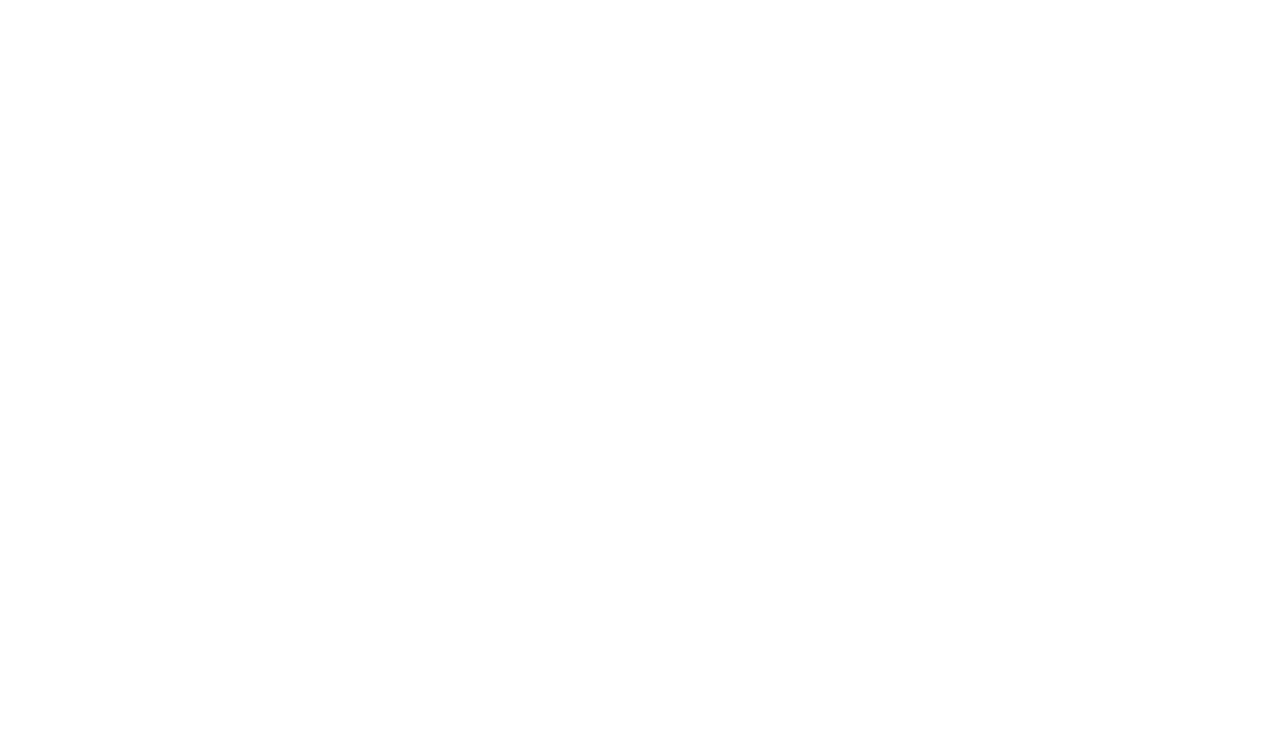
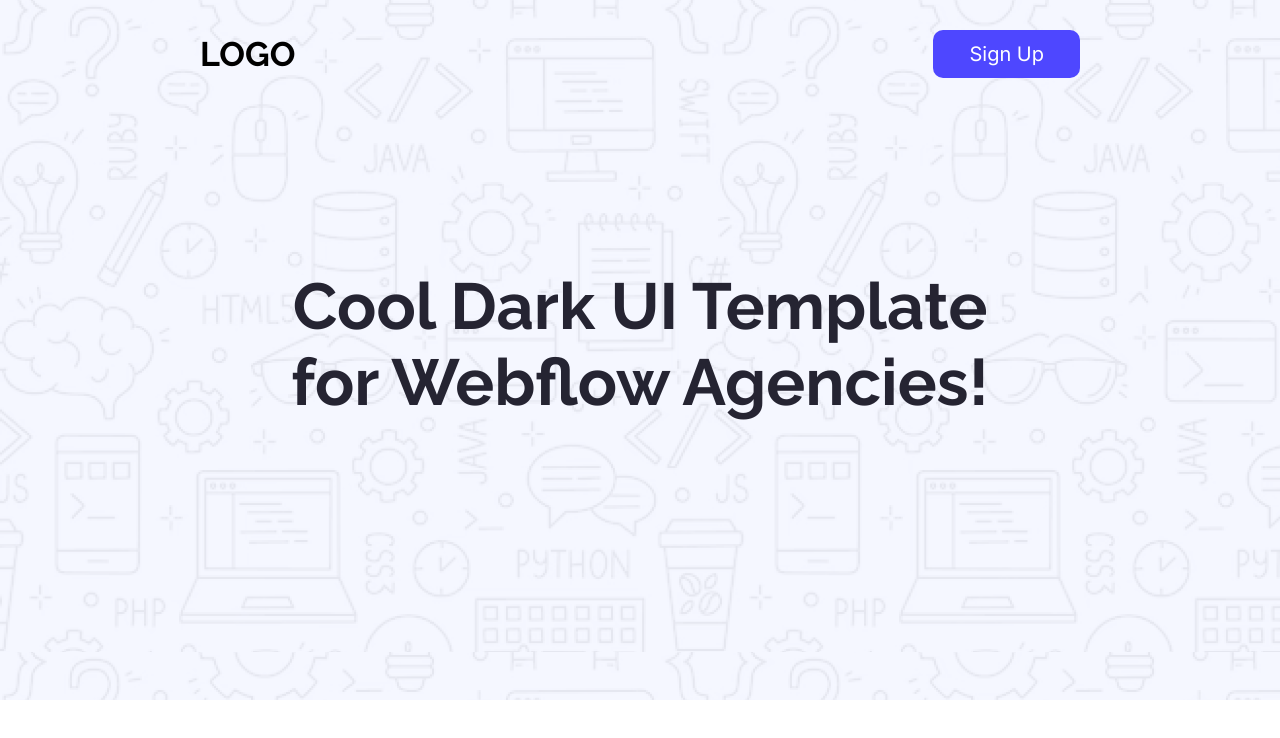
Before and after one commit to RafieQt/landing, a plain HTML site: page index.html in a window 1280 px wide. Drawn offline with Linux system fonts and the light colour scheme.

Commit message:
navbar and banner added

```diff
--- a/design/style.css
+++ b/design/style.css
@@ -32,3 +32,44 @@
 .text3{
     color: rgba(0, 0, 0, 0.5);
 }
+
+.btn-vio{
+    padding: 12px 36px;
+    border-radius: 10px;
+    background-color: #4E47FF;
+    color: white;
+    border: none;
+    cursor: pointer;
+    font-size: 20px;
+}
+
+button:hover{
+    box-shadow: 0 0 12px rgba(78, 71, 255, 0.6);
+}
+
+
+/* header  */
+header{
+    height: 700px;
+    background-image: url('../Assets/Hero-bg.png');
+
+}
+.logo{
+    font-size: 34px;
+    font-weight: bolder;
+}
+
+.header-title{
+    font-weight: bold;
+    font-size: 65px;
+    text-align: center;
+    margin: 160px 270px 85px 270px;
+}
+
+
+nav{
+    display: flex;
+    align-items: center;
+    justify-content: space-between;
+    padding: 30px 200px;
+}
--- a/index.html
+++ b/index.html
@@ -14,7 +14,14 @@
 </head>
 <body>
     <header>
+        <nav>
+            <h2 class="logo raleway-rale">LOGO</h2>
+            <a href=""><button class="btn-vio inter-int">Sign Up</button></a>
+        </nav>
+        <p class="header-title raleway-rale text1">Cool Dark UI Template for Webflow Agencies!</p>
 
+    </header>
+    <div class="bg-pr">
     </header>
     <main>
 
```
